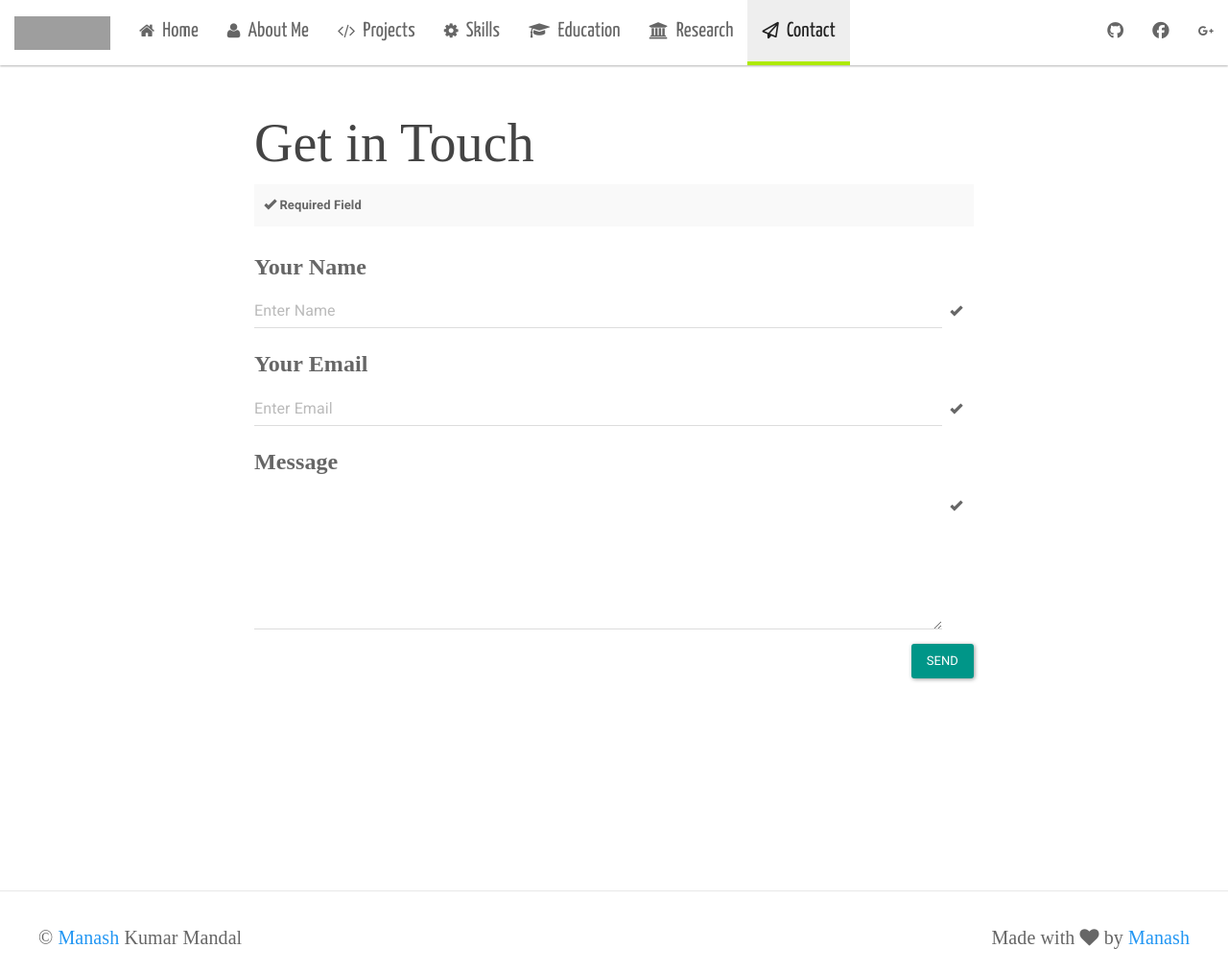
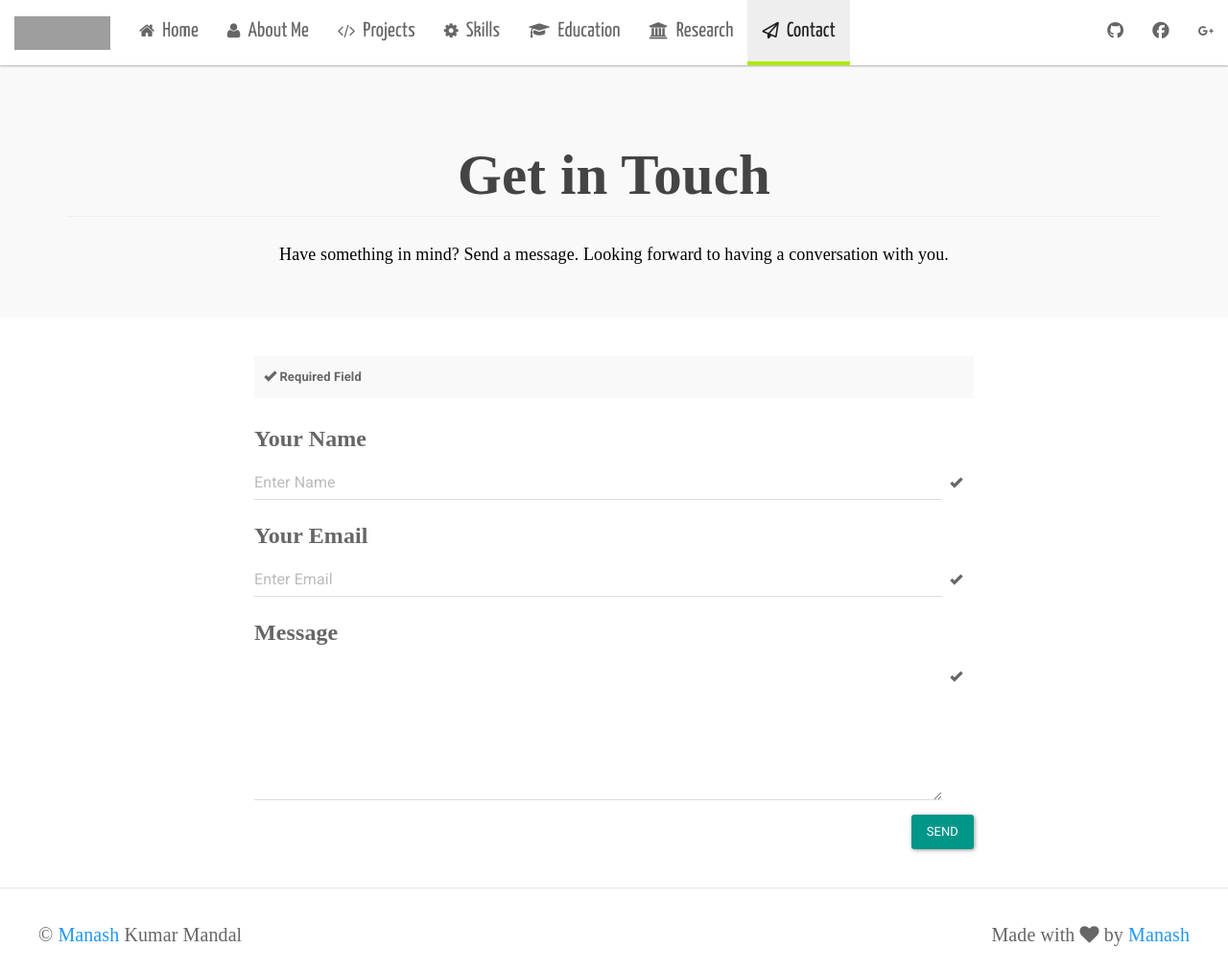
Before and after one commit to manashmandal/manashmandal.github.io, a Jekyll site: the page built from contact.html, in a window 1280 px wide and 1013 px high. Shown: the whole window at 96% size. Built offline with Jekyll 4.4.1, drawn with Linux system fonts in a browser that asks for light colours; nearby versions of some CDN libraries; some web fonts are replaced; grey boxes are pictures that could not be loaded.

Commit message:
fixed contact style

```diff
--- a/contact.html
+++ b/contact.html
@@ -4,12 +4,20 @@ permalink: /contact
 title: Contact
 ---
 
+<div class="jumbotron">
+    <div class="container">
+        <h1 class="page-header education-heading text-center"><strong>Get in Touch</strong></h1>
+        <div class="para-graph text-center">
+            Have something in mind? Send a message. Looking forward to having a conversation with you.
+        </div>
+    </div>
+</div>
+
 
 <div class="container" id="contact-form">
 
     <div class="row">
         <div class="col-md-8 col-md-offset-2">
-            <h1 id="big_title">Get in Touch</h1>
 
         <form role="form" action="https://formspree.io/manashmndl@gmail.com" method="post" >
                 <div class="well well-sm"><i class="glyphicon glyphicon-ok"></i> <strong>Required Field</strong></div>
```
